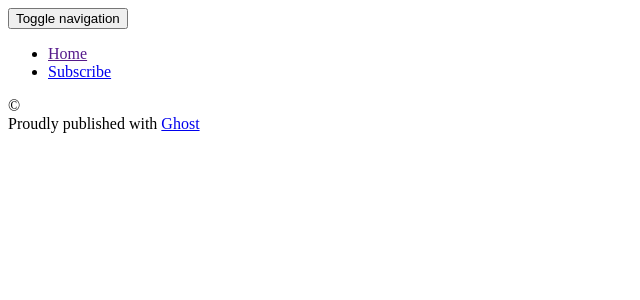
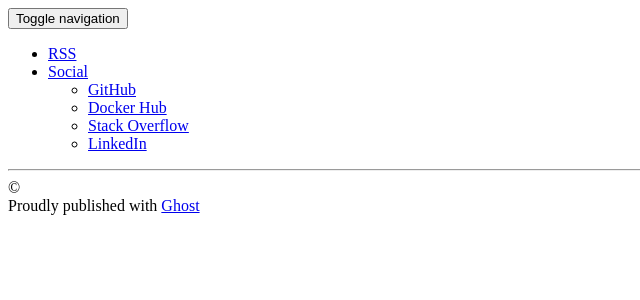
Before and after one commit to AlexisNo/ghost-theme-anoio, a Node project: template default.hbs in a window 1280 px wide. Shown: the top 300 px of the page, without its empty margins (0-640 px from the left). Run offline with Node 20 templates, Linux system fonts and the light colour scheme; the template is opened without the code that fills it, so the values that code supplies are empty.

Commit message:
Add social links

```diff
--- a/assets/css/screen.css
+++ b/assets/css/screen.css
@@ -225,6 +225,7 @@ body { background: url('./background.jpg') }
 
 /* PAGINATION */
 .pagination {
+    float: right;
 }
 
 .older-posts {
@@ -239,6 +240,7 @@ body { background: url('./background.jpg') }
 /* FOOTER */
 .site-footer {
 	margin-bottom: 4em;
+    clear: both;
 }
 
 .copyright {
--- a/default.hbs
+++ b/default.hbs
@@ -44,7 +44,7 @@
                 </button>
                 <a id="blog-logo-nav" href="{{@blog.url}}">
                     {{#if @blog.logo}}
-                    <img class="img-circle" src="{{@blog.logo}}" alt="Blog Logo" />
+                    <img class="img-circle" src="{{@blog.logo}}" alt="Blog Logo"  title="Page d'accueil"/>
                     {{else}}
                     {{@blog.title}}
                     {{/if}}
@@ -53,9 +53,17 @@
 
             {{! Collect the content for toggling }}
             <div class="collapse navbar-collapse" id="bs-example-navbar-collapse-1">
-                <ul class="nav navbar-nav">
-                    <li><a href="{{@blog.url}}">Home</a></li>
-                    <li><a href="{{@blog.url}}/rss/">Subscribe</a></li>
+                <ul class="nav navbar-nav navbar-right">
+                    <li><a href="{{@blog.url}}/rss/" target="_blank">RSS</a></li>
+                    <li class="dropdown">
+                        <a href="#" class="dropdown-toggle" data-toggle="dropdown" role="button" aria-expanded="false">Social <span class="caret"></span></a>
+                        <ul class="dropdown-menu" role="menu">
+                            <li><a href="https://github.com/AlexisNo" target="_blank">GitHub</a></li>
+                            <li><a href="https://hub.docker.com/u/alexisno/" target="_blank">Docker Hub</a></li>
+                            <li><a href="http://stackoverflow.com/users/1202697/alexis-n-o" target="_blank">Stack Overflow</a></li>
+                            <li><a href="https://www.linkedin.com/pub/alexis-h%C3%A9naut/21/242/397" target="_blank">LinkedIn</a></li>
+                        </ul>
+                    </li>
                 </ul>
             </div>
         </div>
@@ -66,8 +74,9 @@
         {{{body}}}
 
         <footer class="site-footer clearfix">
-             <section class="copyright"><a href="{{@blog.url}}">{{@blog.title}}</a> &copy; {{date format="YYYY"}}</section>
-             <section class="poweredby">Proudly published with <a href="https://ghost.org">Ghost</a></section>
+            <hr />
+            <section class="copyright"><a href="{{@blog.url}}">{{@blog.title}}</a> &copy; {{date format="YYYY"}}</section>
+            <section class="poweredby">Proudly published with <a href="https://ghost.org">Ghost</a></section>
         </footer>
 
         {{! Ghost outputs important scripts and data with this tag }}
```
